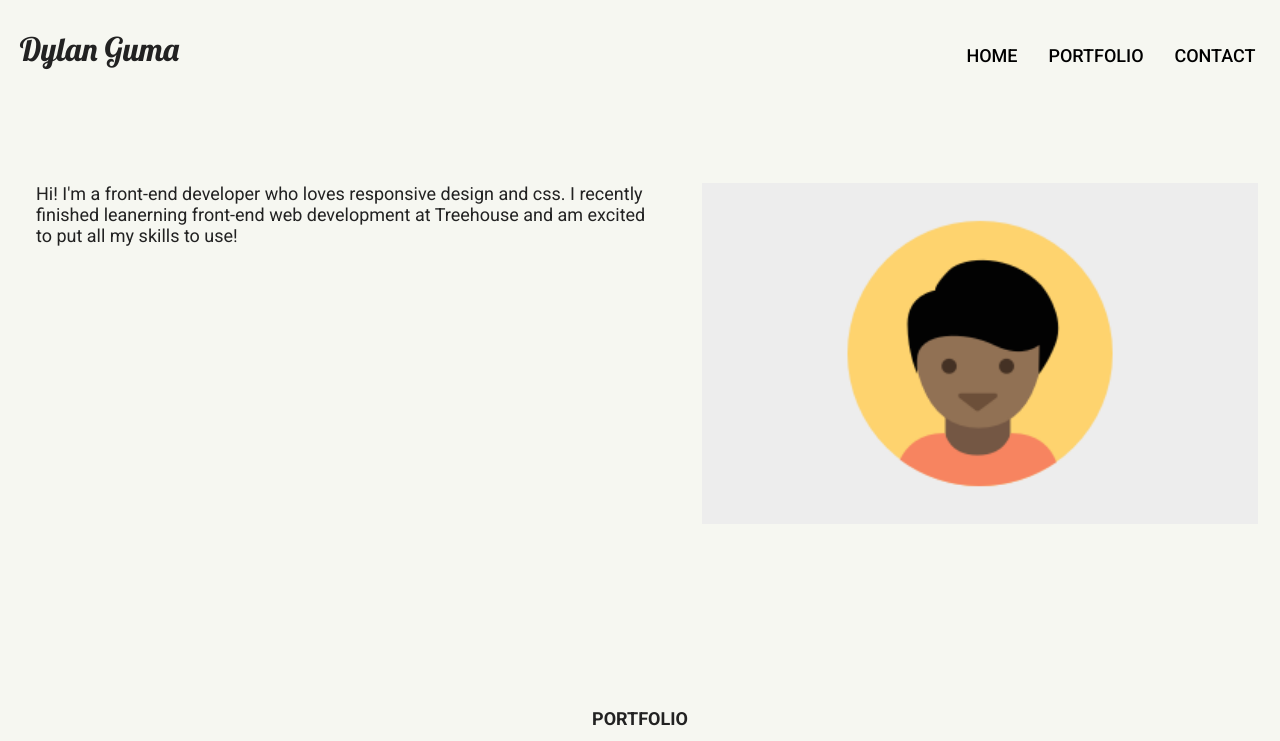
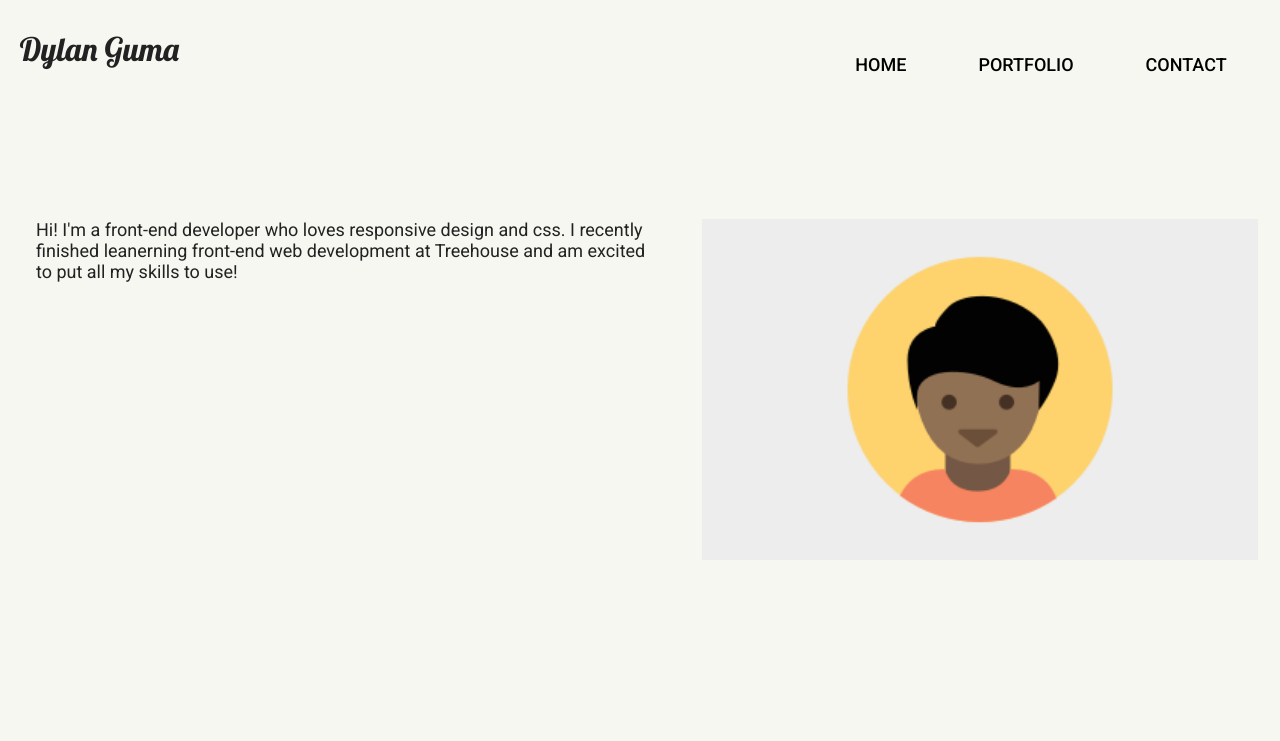
Before and after one commit to dguma/Team-Treehouse-Project-2, a plain HTML site: page index.html in a window 1280 px wide. Shown: the top 741 px of the page. Drawn offline with Linux system fonts and the light colour scheme; a web font is replaced by a local one.

Commit message:
Updated HTML and CSS
No Errors

```diff
--- a/css/style.css
+++ b/css/style.css
@@ -27,7 +27,7 @@ a:hover {
 }
 
 nav ul {
-	display: flex;
+	display: inline;
 	list-style-type: none;
 	justify-content: space-around;
 
@@ -62,13 +62,6 @@ footer .name {
 
 /* Profile information section */
 
-.main-header {
-
-}
-
-.profile-bio {
-}
-
 .profile-image {
 	width: 75%;
 }
@@ -89,8 +82,8 @@ footer .name {
 
 .thumbnail-section-title,
 .contact,
-.contact-information, {
-	padding-top: 10%;
+.contact-information {
+	padding-top: 5%;
 }
 
 /* Contact Section */
@@ -108,7 +101,6 @@ footer .name {
 .top {
 		display: block;
 		padding-top: 1.5em;
-/*		float: right;*/
 }
 
 /* Media Queries */
@@ -121,6 +113,10 @@ footer .name {
 	.top {
 		float: right;
 	}
+
+	.main-nav {
+		padding-bottom: 2em;
+	}
 }
 
 @media screen and (min-width: 768px) {
@@ -129,13 +125,25 @@ footer .name {
 		margin: 0 auto;
 	}
 
+	.main-nav ul {
+		display: inline-flex;
+	}
+
+	.main-nav li {
+		padding: 1em 2em 0;
+	}
+
 	section {
 		display: flex;
 		flex-flow: row wrap;
 	}
 
 	footer nav {
-		display: flex;
+		display: inline;
+	}
+
+	footer ul {
+		display: inline-flex;
 	}
 
 	.top {
@@ -183,7 +191,6 @@ footer .name {
 
 	.main-nav {
 		float: right;
-		width: 360px;
 	}
 
 	.main-header {
```
